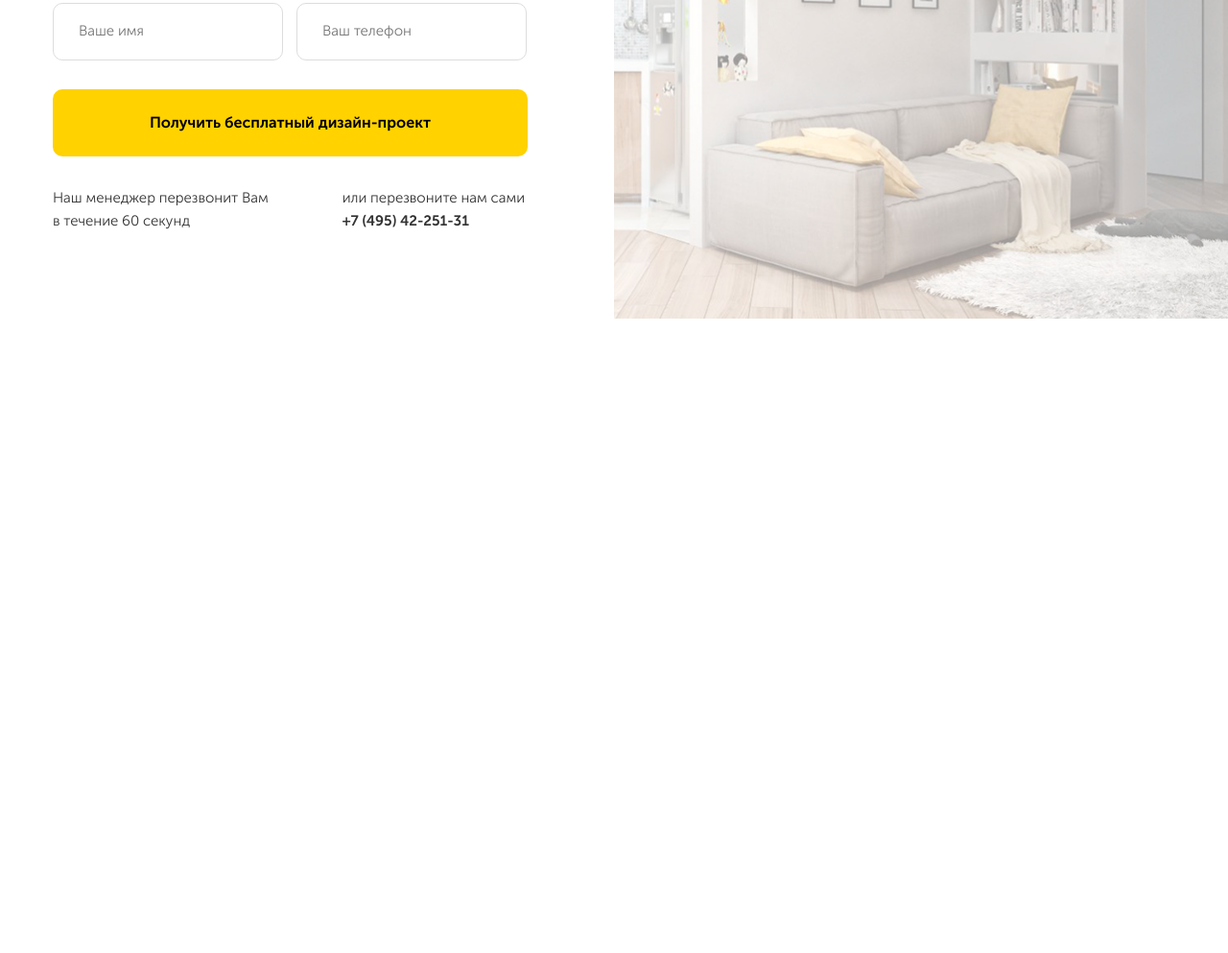
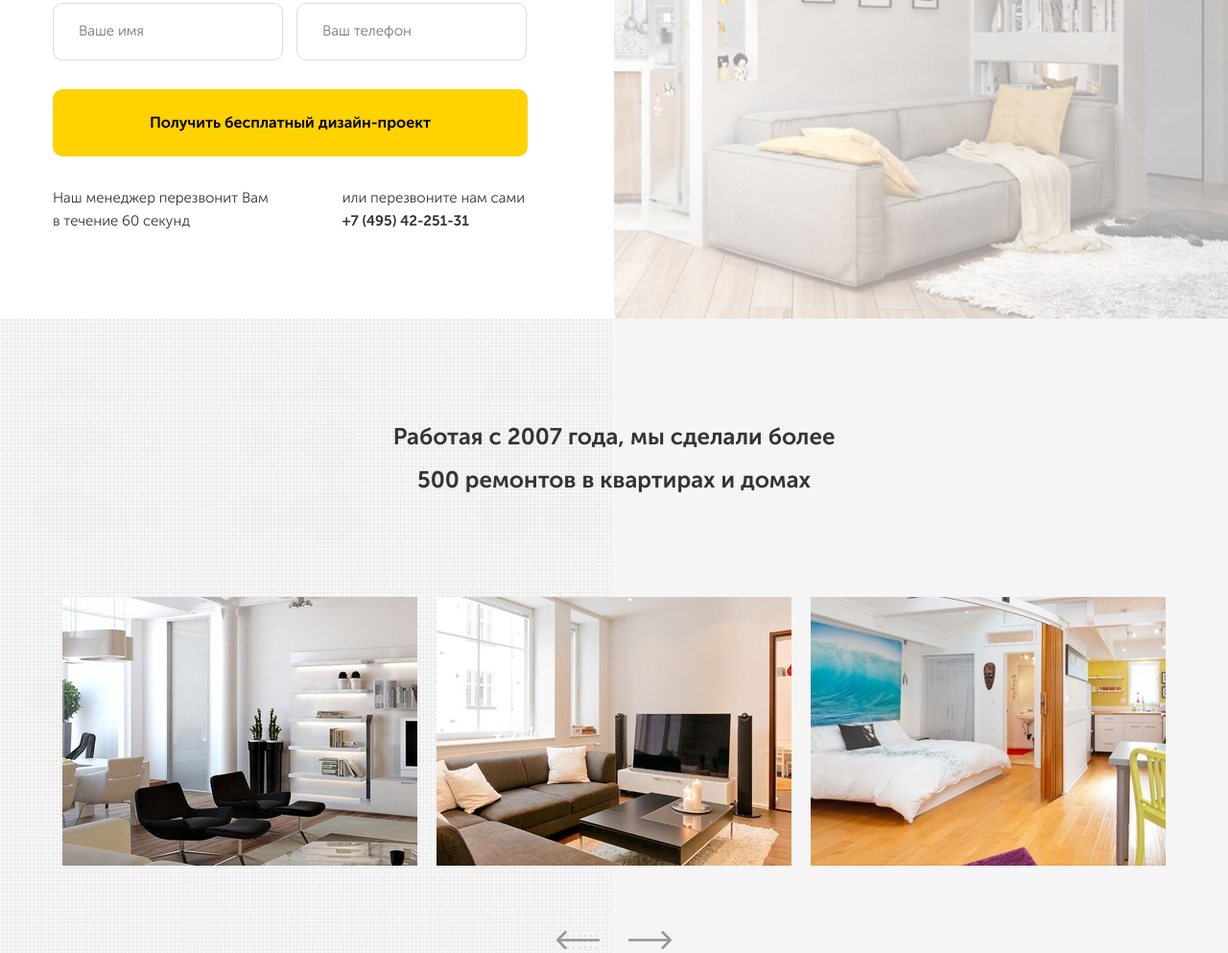
Before and after one commit to yliasaltukova/lesson_13, a plain HTML site: page src/index.html in a window 1280 px wide. Shown: the part 950-1943 px from the top of the page at 96% size. Before the commit the page ends 1282 px from the top, so only its background shows below. Drawn offline with nearby package versions, Linux system fonts and the light colour scheme.

Commit message:
Сверстала и установила слайдер ,использовала слайдер Slick

```diff
--- /dev/null
+++ b/src/css/slick.css
@@ -0,0 +1,119 @@
+/* Slider */
+.slick-slider
+{
+    position: relative;
+
+    display: block;
+    box-sizing: border-box;
+
+    -webkit-user-select: none;
+       -moz-user-select: none;
+        -ms-user-select: none;
+            user-select: none;
+
+    -webkit-touch-callout: none;
+    -khtml-user-select: none;
+    -ms-touch-action: pan-y;
+        touch-action: pan-y;
+    -webkit-tap-highlight-color: transparent;
+}
+
+.slick-list
+{
+    position: relative;
+
+    display: block;
+    overflow: hidden;
+
+    margin: 0;
+    padding: 0;
+}
+.slick-list:focus
+{
+    outline: none;
+}
+.slick-list.dragging
+{
+    cursor: pointer;
+    cursor: hand;
+}
+
+.slick-slider .slick-track,
+.slick-slider .slick-list
+{
+    -webkit-transform: translate3d(0, 0, 0);
+       -moz-transform: translate3d(0, 0, 0);
+        -ms-transform: translate3d(0, 0, 0);
+         -o-transform: translate3d(0, 0, 0);
+            transform: translate3d(0, 0, 0);
+}
+
+.slick-track
+{
+    position: relative;
+    top: 0;
+    left: 0;
+
+    display: block;
+    margin-left: auto;
+    margin-right: auto;
+}
+.slick-track:before,
+.slick-track:after
+{
+    display: table;
+
+    content: '';
+}
+.slick-track:after
+{
+    clear: both;
+}
+.slick-loading .slick-track
+{
+    visibility: hidden;
+}
+
+.slick-slide
+{
+    display: none;
+    float: left;
+
+    height: 100%;
+    min-height: 1px;
+}
+[dir='rtl'] .slick-slide
+{
+    float: right;
+}
+.slick-slide img
+{
+    display: block;
+}
+.slick-slide.slick-loading img
+{
+    display: none;
+}
+.slick-slide.dragging img
+{
+    pointer-events: none;
+}
+.slick-initialized .slick-slide
+{
+    display: block;
+}
+.slick-loading .slick-slide
+{
+    visibility: hidden;
+}
+.slick-vertical .slick-slide
+{
+    display: block;
+
+    height: auto;
+
+    border: 1px solid transparent;
+}
+.slick-arrow.slick-hidden {
+    display: none;
+}
--- a/src/index.html
+++ b/src/index.html
@@ -6,6 +6,7 @@
     <meta http-equiv="X-UA-Compatible" content="ie=edge">
     <title>Ремонт Квартир</title>
     <link rel="stylesheet" href="css/normalize.css">
+    <link rel="stylesheet" href="css/slick.css">
     <link rel="stylesheet" href="css/style.css">
 </head>
 <body>
@@ -98,10 +99,43 @@
                 </div>
             </div>
         </section>
+
+
+        <section class="section-portfolio">
+        <div class="container">
+                <h2 class="section-title portfolio__title">Работая с 2007 года,
+                    мы сделали более 500 ремонтов в квартирах и домах
+                </h2>
+
+
+            <div class="slider">
+                <div class="slider__item"><img class="slider__img" src="img/portfolio/slider_1.jpg"></div>
+                <div class="slider__item"><img class="slider__img" src="img/portfolio/slider_2.jpg"></div>
+                <div class="slider__item"><img class="slider__img" src="img/portfolio/slider_3.jpg"></div>
+                <div class="slider__item"><img class="slider__img" src="img/portfolio/slider_1.jpg"></div>
+                <div class="slider__item"><img class="slider__img" src="img/portfolio/slider_2.jpg"></div>
+                <div class="slider__item"><img class="slider__img" src="img/portfolio/slider_3.jpg"></div>
+            </div>
+
+            <div class="arrows portfolio__arrows">
+                <div class="arrows__left">
+                    <img src="img/portfolio/right-arrow.png">
+                </div>
+                <div class="arrows__right">
+                    <img src="img/portfolio/left-arrow.png">
+                </div>
+            </div>
+        </div>
+        </section>
+
+
+
+
     </main>
 
 
-    <div class="modal" id="modal">
+
+    <!--<div class="modal" id="modal">
         <div class="modal-dialog">
             <button class="modal-dialog__close" id="close">&times;</button>
             <h4 class="modal-dialog__title">Всплывающее окно</h4>
@@ -111,7 +145,7 @@
 
     <div class="button2">
         <button class="button2_title">Click</button>
-    </div>
+    </div>-->
 
     <!--<script src="js/main.js"></script>-->
 
@@ -121,6 +155,36 @@
     crossorigin="anonymous"></script>
 
     <script src="js/modal.js"></script>
+    <script src="js/slick.min.js"></script>
+    <script>
+        $(document).ready(function(){
+            $('.slider').slick({
+                slidesToShow: 3,
+                slidesToScroll: 1,
+                prevArrow: $('.arrows__left'),
+                nextArrow: $('.arrows__right'),
+                responsive:[
+                {
+      breakpoint: 1200,
+      settings: {
+        slidesToShow: 2,
+        slidesToScroll: 1
+      }
+    },
+    {
+      breakpoint: 768,
+      settings: {
+        slidesToShow: 1,
+        slidesToScroll: 1
+      }
+    },
+
+  ]
+            });
+        });
+
+
+    </script>
 
 </body>
 </html>
--- a/src/sass/_interface.sass
+++ b/src/sass/_interface.sass
@@ -31,6 +31,7 @@ body
     &-title
         font-size: 24px
         +bold
+        text-align: center
     &-subtitle
         display: block
         font-size: 16px
@@ -55,6 +56,11 @@ body
         outline: none
         border: 1px solid $main-color
 
+.arrows
+    &__left, &__right
+        &:hover
+            cursor: pointer
+
 
 @media (max-width: 1200px)
     .section
--- a/src/sass/blocks/_offer.sass
+++ b/src/sass/blocks/_offer.sass
@@ -20,6 +20,7 @@
         max-width: 360px
         line-height: 35px
         margin-bottom: 24px
+        text-align: left
     &__subtitle
         max-width: 250px
         margin-bottom: 30px
--- /dev/null
+++ b/src/sass/blocks/_portfolio.sass
@@ -0,0 +1,21 @@
+.section
+    &-portfolio
+        background: $hero-color url('../img/portfolio/img_portfolio.jpg') repeat-y center left
+        background-size: 50%
+.portfolio
+    &__title
+        max-width: 500px
+        margin: auto
+        margin-bottom: 100px
+        padding-top: 100px
+        line-height: 45px
+        color: $text-color
+    &__arrows
+        max-width: 120px
+        margin: auto
+        margin-top: 68px
+        display: flex
+        justify-content: space-between
+.slider
+    &__img
+        margin: auto
--- a/src/sass/style.sass
+++ b/src/sass/style.sass
@@ -5,3 +5,4 @@
 @import 'blocks/hero'
 @import 'blocks/offer'
 @import 'blocks/modal'
+@import 'blocks/portfolio'
```
Also changed, not shown: src/css/slick-theme.css (added), src/css/style.css, src/img/portfolio/img_portfolio.jpg (added), src/img/portfolio/left-arrow.png (added), src/img/portfolio/right-arrow.png (added), src/img/portfolio/slider_1.jpg (added), src/img/portfolio/slider_2.jpg (added), src/img/portfolio/slider_3.jpg (added), src/js/slick.min.js (added), src/sass/blocks/_modal.sass (line endings or trailing spaces).
